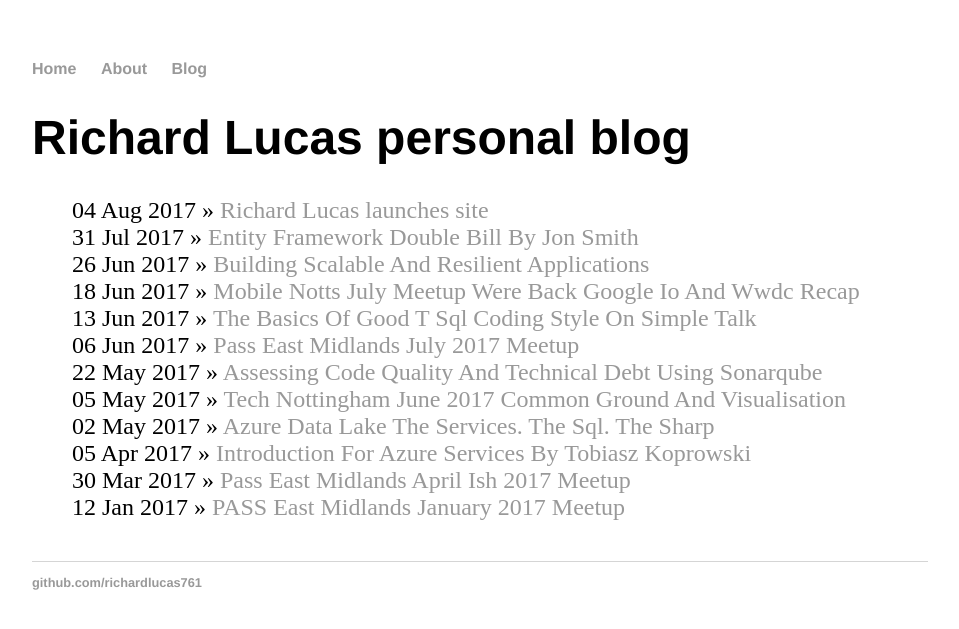
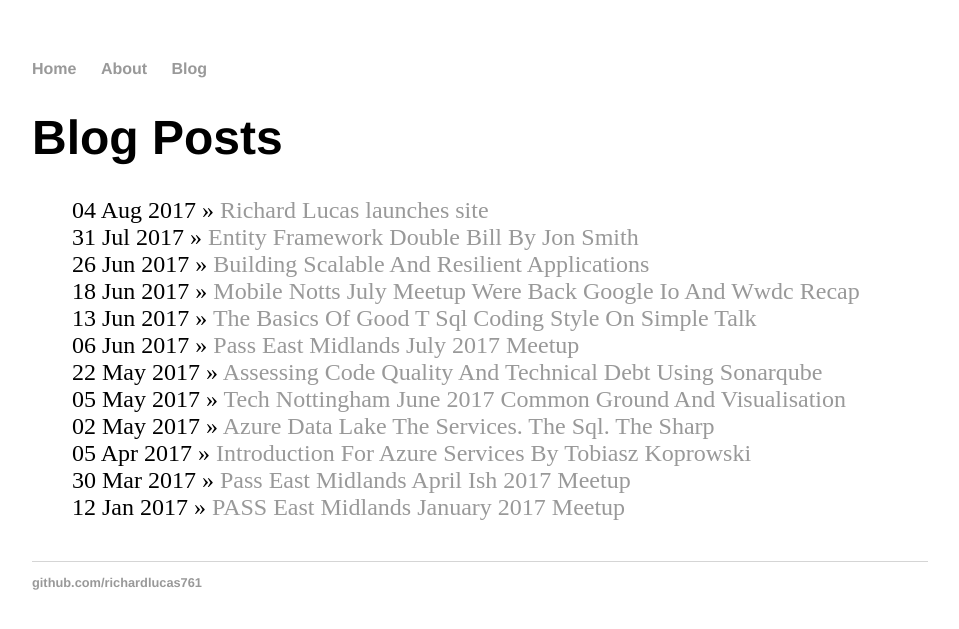
Before and after one commit to richardlucas761/richardlucas761.github.io, a Jekyll site: the page built from blog/index.html, in a window 1280 px wide. Shown: the top 629 px of the page, without its empty margins (160-1119 px from the left). Built offline with Jekyll 4.4.1, drawn with Linux system fonts in a browser that asks for light colours.

Commit message:
Update index.html

```diff
--- a/blog/index.html
+++ b/blog/index.html
@@ -1,6 +1,6 @@
 ---
 layout: default
-title: Richard Lucas personal blog
+title: Blog Posts
 ---
 	<h1>{{ page.title }}</h1>
 	<ul class="posts">
```
